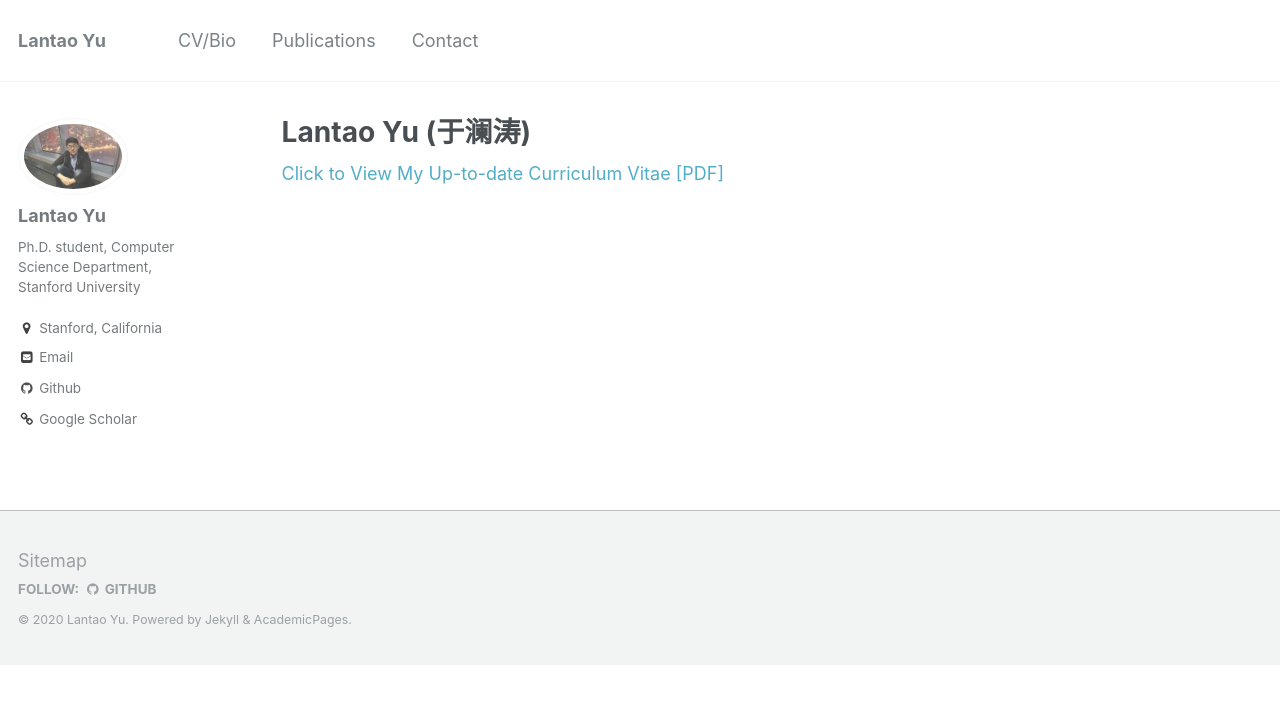
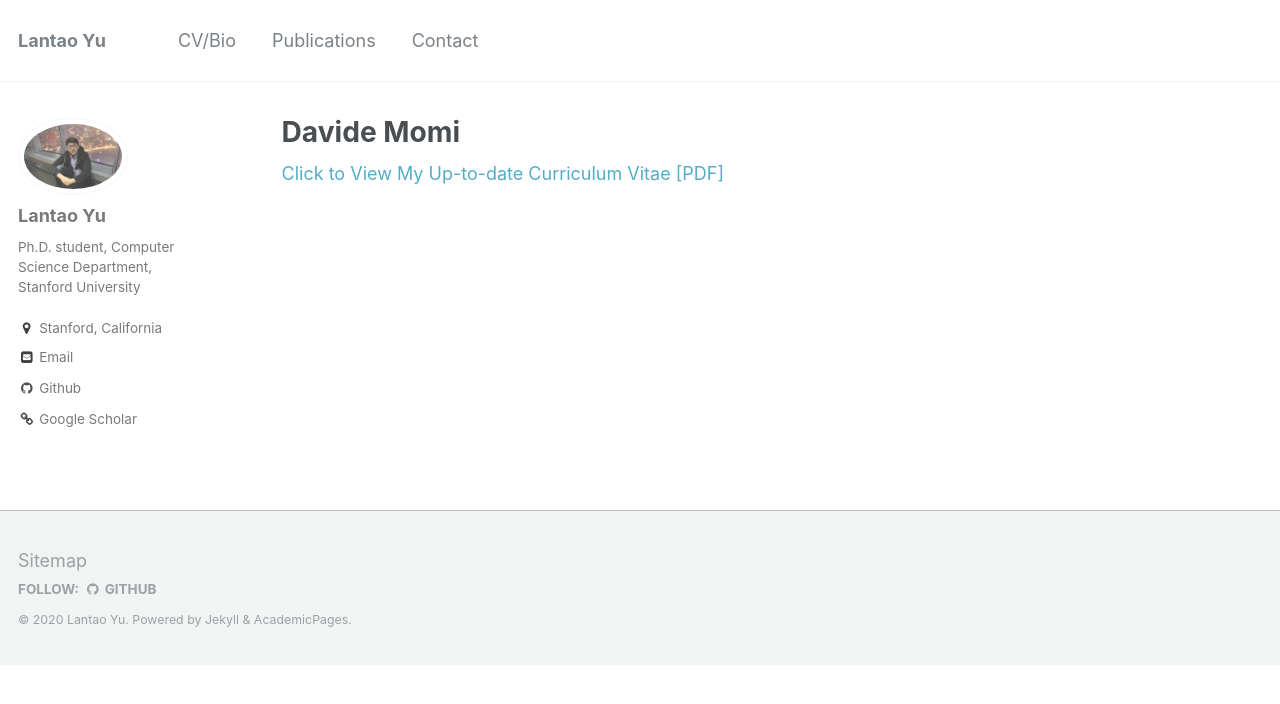
Before and after one commit to davide-momi/-, a Jekyll site: the page built from _pages/cv.md, in a window 1280 px wide. Shown: the top 704 px of the page. Built offline with Jekyll 4.4.1, drawn with Linux system fonts in a browser that asks for light colours.

Commit message:
new github commit

```diff
--- a/_pages/cv.md
+++ b/_pages/cv.md
@@ -1,6 +1,6 @@
 ---
 <!-- layout: archive -->
-title: "Lantao Yu (于澜涛)"
+title: "Davide Momi"
 permalink: /cv/
 author_profile: true
 redirect_from:
@@ -9,6 +9,6 @@ redirect_from:
 
 {% include base_path %}
 
-[Click to View My Up-to-date Curriculum Vitae [PDF]](http://lantaoyu.github.io/files/lantaoyu_cv.pdf)
+[Click to View My Up-to-date Curriculum Vitae [PDF]](https://github.com/Davi1990/Davi1990.github.io/tree/master/files/CV_Davide_Momi-merged)
 
 <!-- <embed src="http://lantaoyu.com/files/lantaoyu_cv.pdf" width="650" height="1800" type='application/pdf'> -->
```
Also changed, not shown: 4 other files.
